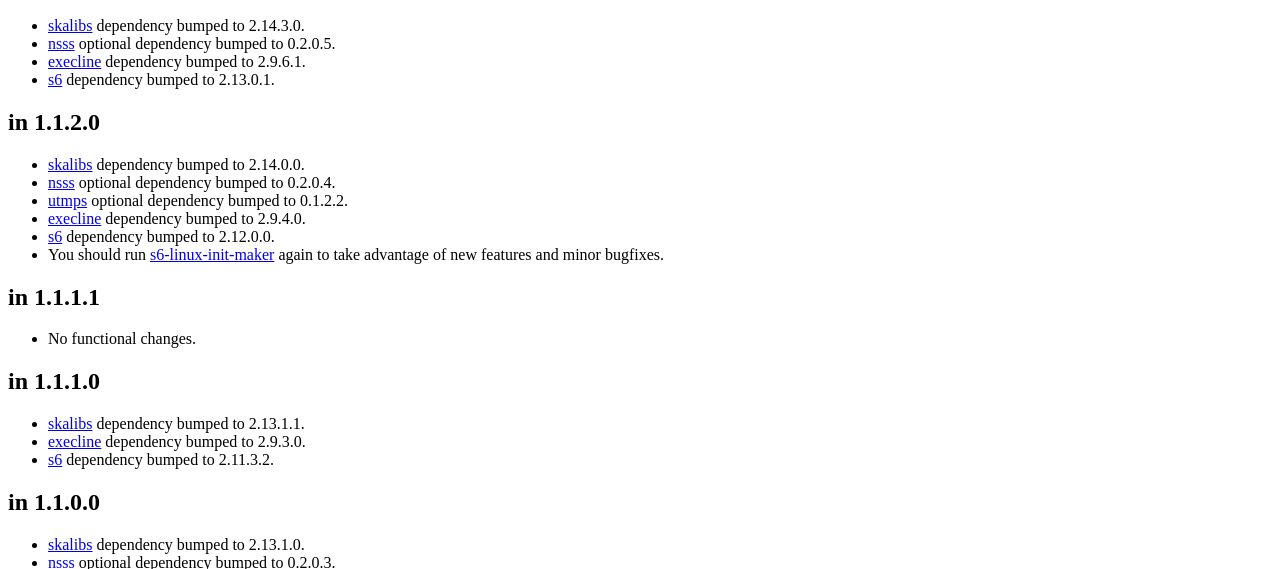
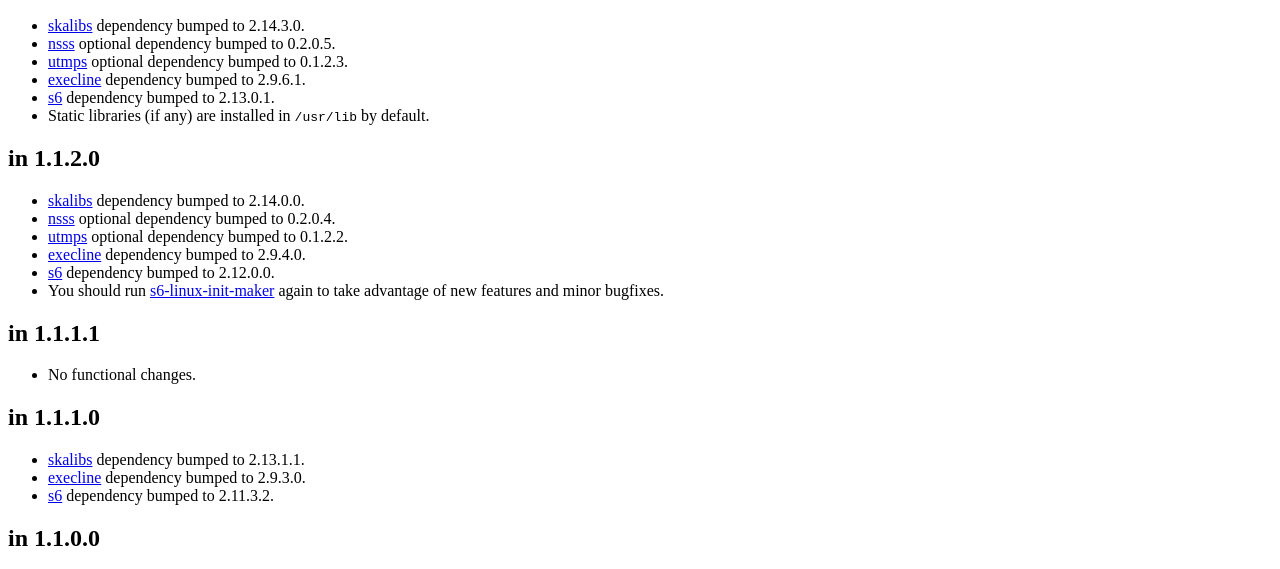
Before and after one commit to skarnet/s6-linux-init, a plain HTML site: page doc/upgrade.html in a window 1280 px wide. Shown: the part 172-741 px from the top of the page. Drawn offline with Linux system fonts and the light colour scheme.

Commit message:
Align configure to /usr/lib default
Signed-off-by: Laurent Bercot <ska@appnovation.com>

```diff
--- a/doc/upgrade.html
+++ b/doc/upgrade.html
@@ -25,10 +25,14 @@
 dependency bumped to 2.14.3.0. </li>
  <li> <a href="//skarnet.org/software/nsss/">nsss</a>
 optional dependency bumped to 0.2.0.5. </li>
+ <li> <a href="//skarnet.org/software/utmps/">utmps</a>
+optional dependency bumped to 0.1.2.3. </li>
  <li> <a href="//skarnet.org/software/execline/">execline</a>
 dependency bumped to 2.9.6.1. </li>
  <li> <a href="//skarnet.org/software/s6/">s6</a>
 dependency bumped to 2.13.0.1. </li>
+ <li> Static libraries (if any) are installed in <tt>/usr/lib</tt>
+by default. </li>
 </ul>
 
 <h2> in 1.1.2.0 </h2>
```
Also changed, not shown: doc/index.html (+1 -1 lines), 4 other files.
